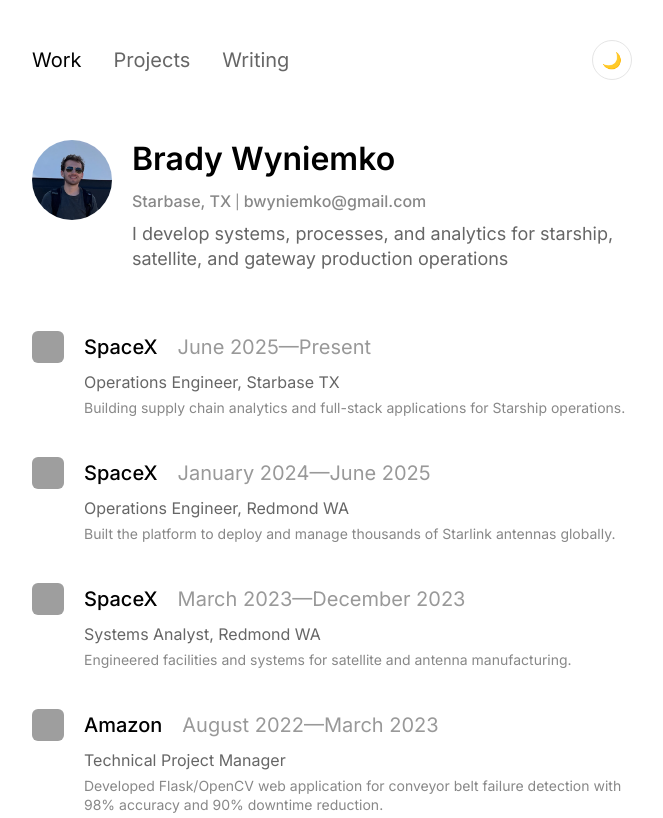
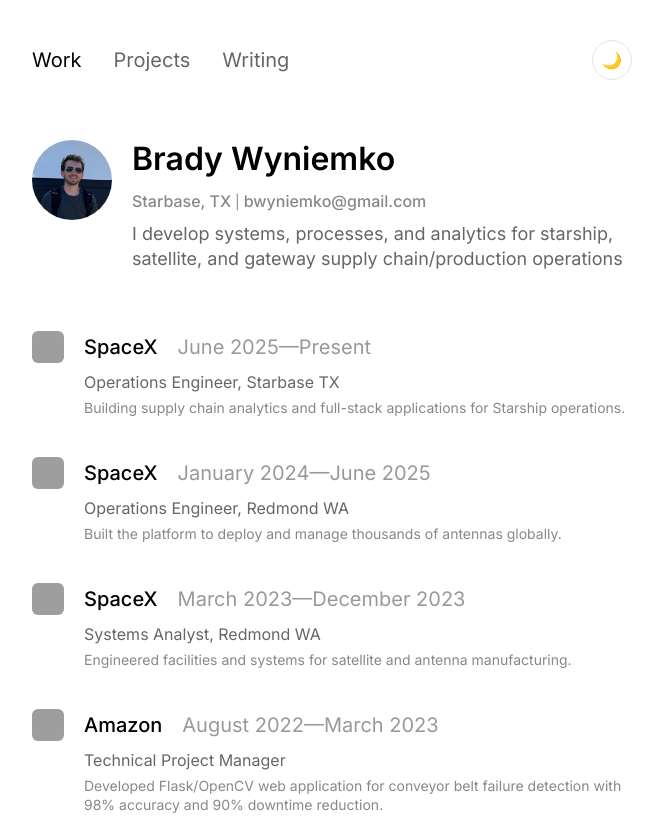
Before and after one commit to wyniemko/wyniemko.com, a plain HTML site: page index.html in a window 1280 px wide. Shown: the top 818 px of the page, without its empty margins (308-971 px from the left). Drawn offline with Linux system fonts and the light colour scheme; grey boxes are pictures that could not be loaded.

Commit message:
lang updates

```diff
--- a/index.html
+++ b/index.html
@@ -29,7 +29,7 @@
                 <div class="profile-info">
                     <h1 class="name">Brady Wyniemko</h1>
                     <p class="contact-details"><a href="https://www.spacex.com/vehicles/starship" target="_blank" class="contact-link">Starbase, TX</a> | <a href="mailto:bwyniemko@gmail.com" class="contact-link">bwyniemko@gmail.com</a></p>
-                    <p class="bio">I develop systems, processes, and analytics for starship, satellite, and gateway production operations</p>
+                    <p class="bio">I develop systems, processes, and analytics for starship, satellite, and gateway supply chain/production operations</p>
                 </div>
             </div>
 
@@ -55,7 +55,7 @@
                         </div>
                     </div>
                     <p class="role">Operations Engineer, Redmond WA</p>
-                    <p class="role-description">Built the platform to deploy and manage thousands of Starlink antennas globally.</p>
+                    <p class="role-description">Built the platform to deploy and manage thousands of antennas globally.</p>
                 </div>
 
                 <div class="work-item">
```
